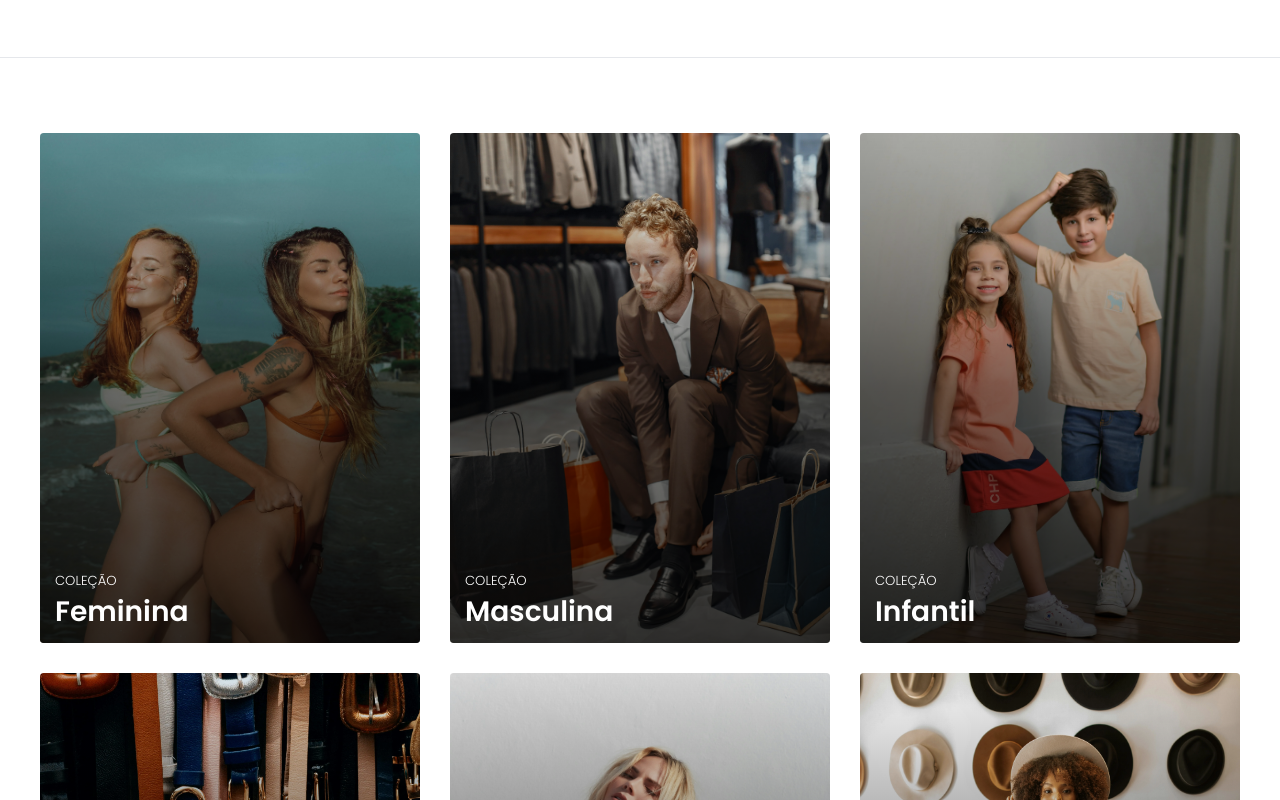
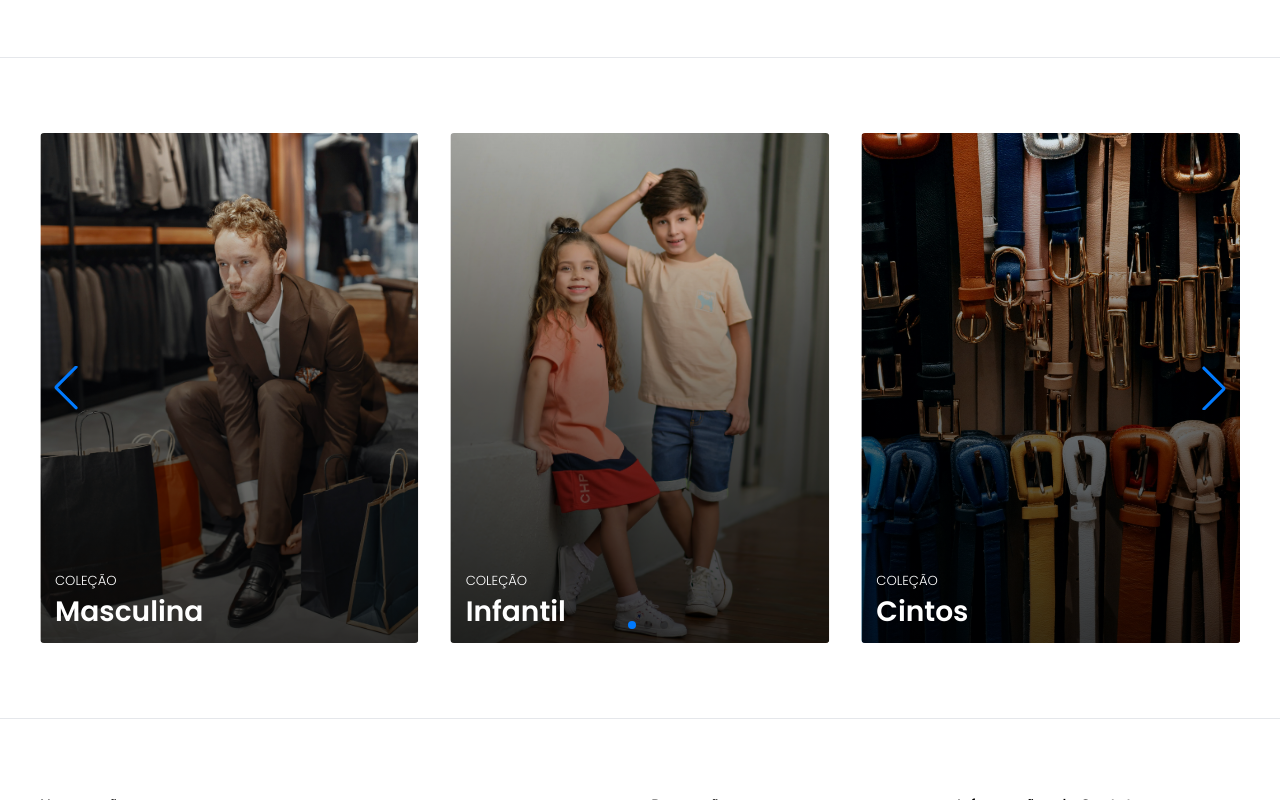
Before and after one commit to adrjmiranda/fsc-ecommerce, a React (Vite) app: page / in a window 1280 px wide. Shown: the part 900-1700 px from the top of the page. Built offline with nearby package versions, Linux system fonts and the light colour scheme.

Commit message:
feat: integrate swiper carousel in home categories

```diff
--- a/package.json
+++ b/package.json
@@ -23,7 +23,8 @@
     "lucide-react": "^0.575.0",
     "react": "^19.2.0",
     "react-dom": "^19.2.0",
-    "react-router-dom": "^7.13.0"
+    "react-router-dom": "^7.13.0",
+    "swiper": "^12.1.2"
   },
   "devDependencies": {
     "@commitlint/cli": "^20.4.2",
--- a/src/index.css
+++ b/src/index.css
@@ -1,6 +1,10 @@
 @import 'tailwindcss';
 
 @import './assets/fonts/Poppins.css';
+
+@import 'swiper/css';
+@import 'swiper/css/navigation';
+@import 'swiper/css/pagination';
 
 @theme {
   --breakpoint-7xl: 1280px;
--- a/src/pages/Public/Home/Sections/Categories/index.tsx
+++ b/src/pages/Public/Home/Sections/Categories/index.tsx
@@ -1,3 +1,6 @@
+import { Autoplay, Navigation, Pagination } from 'swiper/modules';
+import { Swiper, SwiperSlide } from 'swiper/react';
+
 const categories = [
   {
     name: 'Feminina',
@@ -29,13 +32,22 @@ const Categories = () => {
   return (
     <section className="py-20">
       <div className="wrapper">
-        <div className="grid grid-cols-3 gap-8">
+        <Swiper
+          modules={[Navigation, Pagination, Autoplay]}
+          spaceBetween={32}
+          slidesPerView={1}
+          navigation
+          pagination={{ clickable: true }}
+          autoplay={{ delay: 5000, disableOnInteraction: false }}
+          breakpoints={{
+            640: { slidesPerView: 2 },
+            768: { slidesPerView: 3 },
+          }}
+        >
           {categories.length > 0 &&
             categories.map((category) => (
-              <div
-                key={category.name}
-                className="relative z-0 h-136 overflow-hidden rounded-sm"
-              >
+              <SwiperSlide key={category.name}>
+                <div className="relative z-0 h-136 overflow-hidden rounded-sm">
                   <img
                     src={category.image}
                     alt={category.name}
@@ -50,8 +62,9 @@ const Categories = () => {
                     </h3>
                   </div>
                 </div>
+              </SwiperSlide>
             ))}
-        </div>
+        </Swiper>
       </div>
     </section>
   );
```
Also changed, not shown: 1 other file (tests, documents, lock files or other folders). Lines whose indentation alone changed are shown as unchanged.
